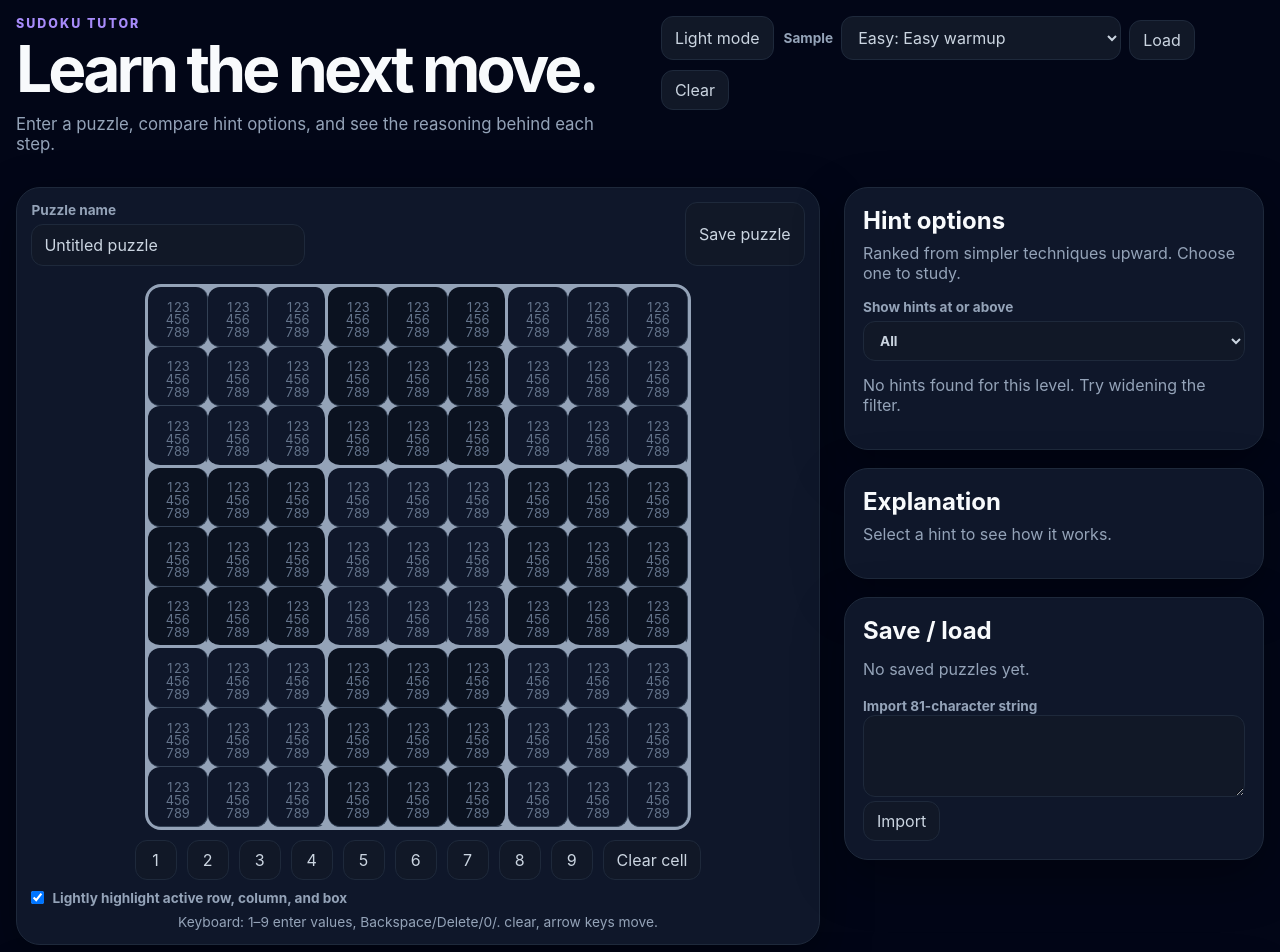
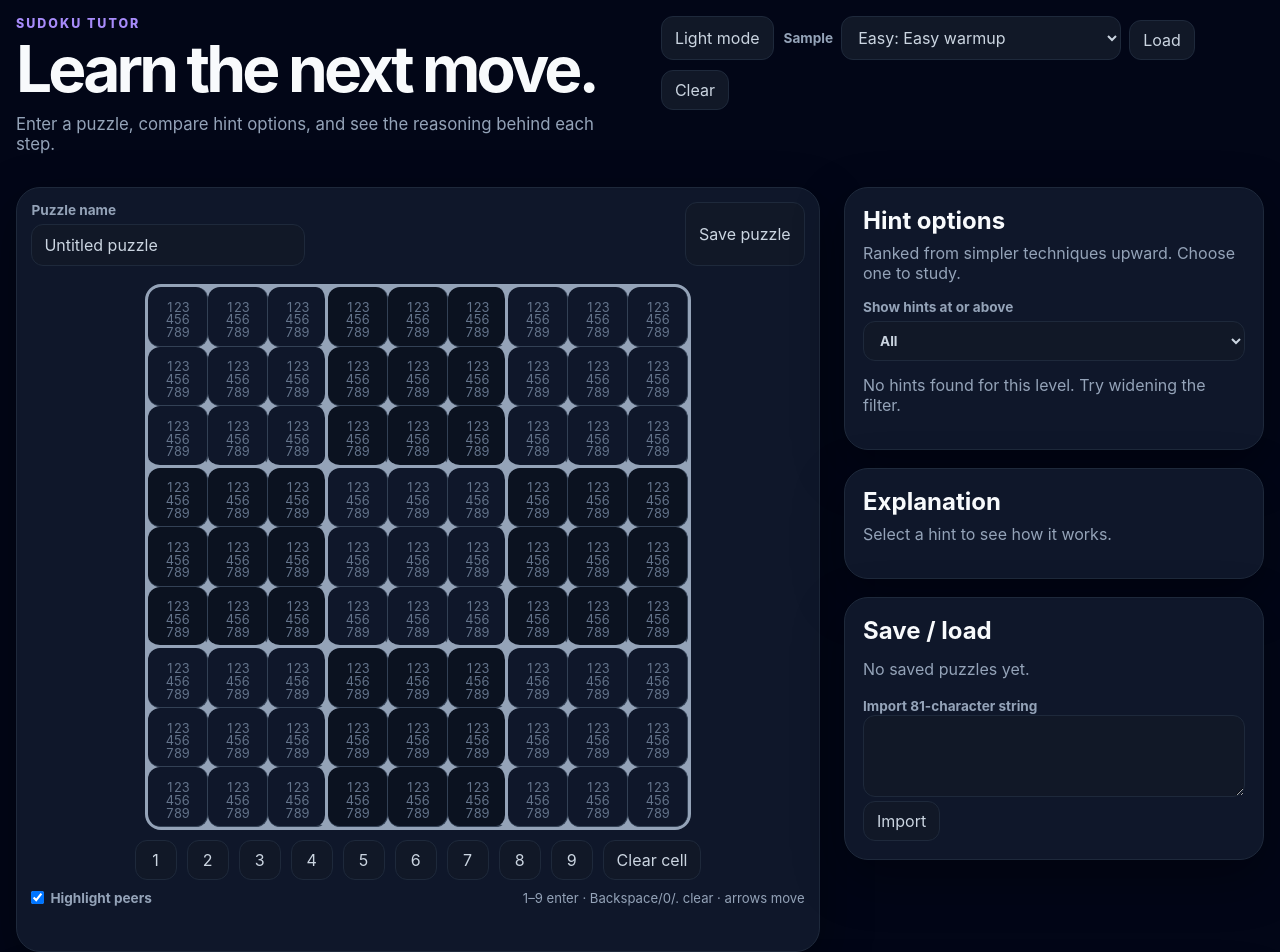
Before and after one commit to rossim2i2/sudoku-tutor, a React (Vite) app: page / in a window 1280 px wide. Shown: the top 952 px of the page. Built offline with nearby package versions, Linux system fonts and the light colour scheme.

Commit message:
fix(app): clean up board footer layout and text

```diff
--- a/src/App.css
+++ b/src/App.css
@@ -341,13 +341,21 @@
   margin: 8px 0;
 }
 
+.board-meta {
+  display: flex;
+  justify-content: space-between;
+  align-items: center;
+  gap: 12px;
+  margin-top: 10px;
+}
+
 .toggle-row {
   display: flex;
-  gap: 8px;
+  gap: 6px;
   align-items: center;
-  justify-content: flex-start;
-  margin-top: 10px;
   color: var(--muted);
+  font-size: 0.85rem;
+  white-space: nowrap;
 }
 
 .toggle-row input {
@@ -357,9 +365,15 @@
 
 .keyboard-help {
   color: var(--muted);
-  font-size: 0.86rem;
-  margin: 8px 0 0;
-  text-align: center;
+  font-size: 0.82rem;
+  margin: 0;
+  text-align: right;
+}
+
+.board-status {
+  min-height: 1.4rem;
+  margin-top: 8px;
+  font-size: 0.85rem;
 }
 
 .error-line {
--- a/src/App.tsx
+++ b/src/App.tsx
@@ -208,20 +208,24 @@ function App() {
             <button type="button" onClick={() => selectedCell !== null && updateCell(selectedCell, null)}>Clear cell</button>
           </div>
 
-          <label className="toggle-row">
-            <input type="checkbox" checked={showPeers} onChange={(event) => setShowPeers(event.target.checked)} />
-            Lightly highlight active row, column, and box
-          </label>
-          <p className="keyboard-help">Keyboard: 1–9 enter values, Backspace/Delete/0/. clear, arrow keys move.</p>
+          <div className="board-meta">
+            <label className="toggle-row">
+              <input type="checkbox" checked={showPeers} onChange={(event) => setShowPeers(event.target.checked)} />
+              Highlight peers
+            </label>
+            <p className="keyboard-help">1–9 enter · Backspace/0/. clear · arrows move</p>
+          </div>
 
-          {selectedCell !== null && (
-            <p className="status-line">
-              Selected r{rowOf(selectedCell) + 1}c{columnOf(selectedCell) + 1}
-              {selectedCandidates && selectedCandidates.size > 0 ? ` · candidates: ${[...selectedCandidates].join(', ')}` : ''}
-            </p>
-          )}
-          {errors.length > 0 && <p className="error-line">{errors[0]}</p>}
-          {message && <p className="status-line">{message}</p>}
+          <div className="board-status">
+            {errors.length > 0 && <span className="error-line">{errors[0]}</span>}
+            {message && !errors.length && <span className="status-line">{message}</span>}
+            {selectedCell !== null && !errors.length && !message && (
+              <span className="status-line">
+                r{rowOf(selectedCell) + 1}c{columnOf(selectedCell) + 1}
+                {selectedCandidates && selectedCandidates.size > 0 ? ` · candidates: ${[...selectedCandidates].join(', ')}` : ''}
+              </span>
+            )}
+          </div>
         </section>
 
         <aside className="side-panel">
```
